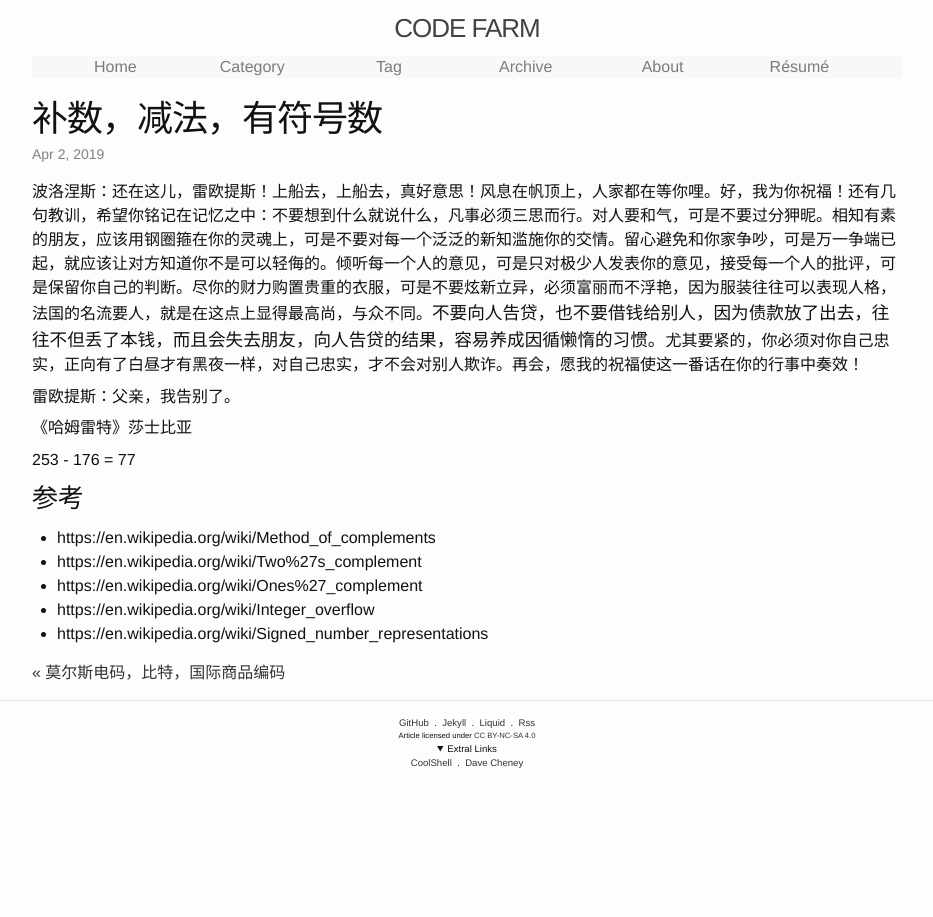
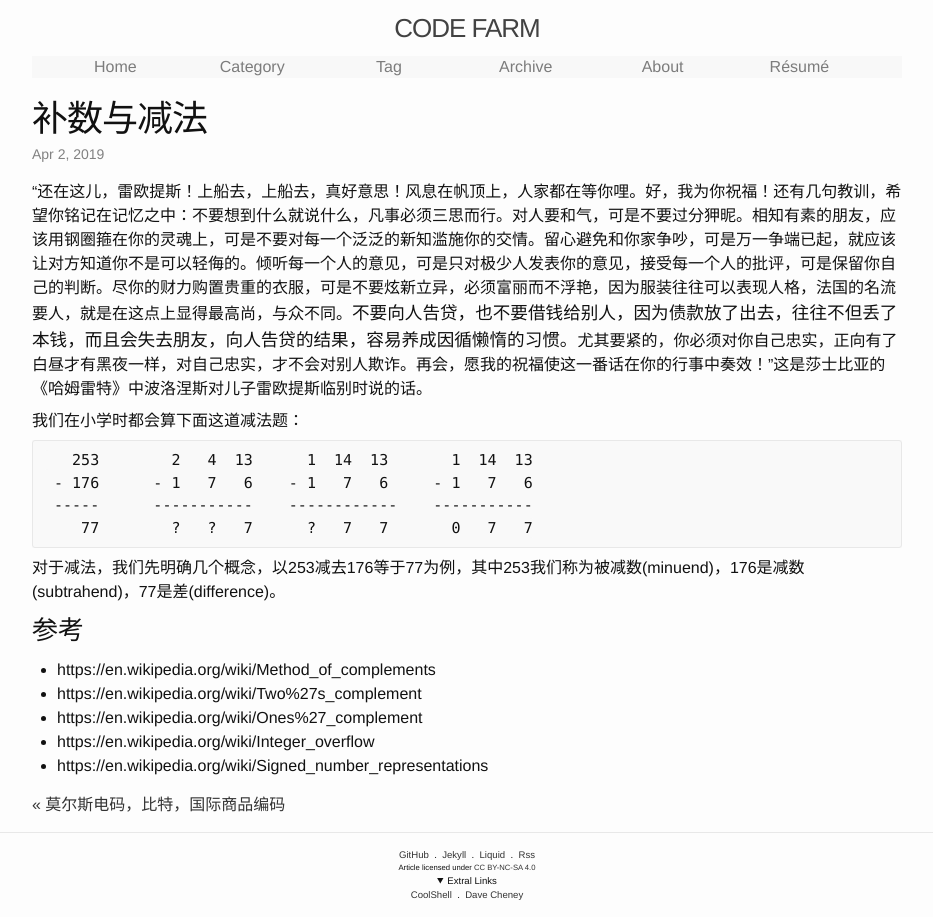
Before and after one commit to ousiax/ousiax.github.io, a Jekyll site: the page built from _posts/2019-04-02-subtraction-complement-signed-number.md, in a window 1280 px wide. Shown: the whole page, without its empty margins (173-1106 px from the left). Built offline with Jekyll 4.4.1, drawn with Linux system fonts in a browser that asks for light colours.

Commit message:
Update 2019-04-02-subtraction-complement-signed-number.md

````diff
--- a/_posts/2019-04-02-subtraction-complement-signed-number.md
+++ b/_posts/2019-04-02-subtraction-complement-signed-number.md
@@ -1,18 +1,23 @@
 ---
 layout: post
-title: 补数，减法，有符号数
+title: 补数与减法
 date: 2019-04-02 17:48:48 +0800
 categories: ['Programming']
 tags: ['Programming']
 ---
 
-波洛涅斯：还在这儿，雷欧提斯！上船去，上船去，真好意思！风息在帆顶上，人家都在等你哩。好，我为你祝福！还有几句教训，希望你铭记在记忆之中：不要想到什么就说什么，凡事必须三思而行。对人要和气，可是不要过分狎昵。相知有素的朋友，应该用钢圈箍在你的灵魂上，可是不要对每一个泛泛的新知滥施你的交情。留心避免和你家争吵，可是万一争端已起，就应该让对方知道你不是可以轻侮的。倾听每一个人的意见，可是只对极少人发表你的意见，接受每一个人的批评，可是保留你自己的判断。尽你的财力购置贵重的衣服，可是不要炫新立异，必须富丽而不浮艳，因为服装往往可以表现人格，法国的名流要人，就是在这点上显得最高尚，与众不同。**不要向人告贷，也不要借钱给别人，因为债款放了出去，往往不但丢了本钱，而且会失去朋友，向人告贷的结果，容易养成因循懒惰的习惯。**尤其要紧的，你必须对你自己忠实，正向有了白昼才有黑夜一样，对自己忠实，才不会对别人欺诈。再会，愿我的祝福使这一番话在你的行事中奏效！
+“还在这儿，雷欧提斯！上船去，上船去，真好意思！风息在帆顶上，人家都在等你哩。好，我为你祝福！还有几句教训，希望你铭记在记忆之中：不要想到什么就说什么，凡事必须三思而行。对人要和气，可是不要过分狎昵。相知有素的朋友，应该用钢圈箍在你的灵魂上，可是不要对每一个泛泛的新知滥施你的交情。留心避免和你家争吵，可是万一争端已起，就应该让对方知道你不是可以轻侮的。倾听每一个人的意见，可是只对极少人发表你的意见，接受每一个人的批评，可是保留你自己的判断。尽你的财力购置贵重的衣服，可是不要炫新立异，必须富丽而不浮艳，因为服装往往可以表现人格，法国的名流要人，就是在这点上显得最高尚，与众不同。**不要向人告贷，也不要借钱给别人，因为债款放了出去，往往不但丢了本钱，而且会失去朋友，向人告贷的结果，容易养成因循懒惰的习惯。**尤其要紧的，你必须对你自己忠实，正向有了白昼才有黑夜一样，对自己忠实，才不会对别人欺诈。再会，愿我的祝福使这一番话在你的行事中奏效！”这是莎士比亚的《哈姆雷特》中波洛涅斯对儿子雷欧提斯临别时说的话。
 
-雷欧提斯：父亲，我告别了。
+我们在小学时都会算下面这道减法题：
 
-《哈姆雷特》莎士比亚
+```
+   253        2   4  13      1  14  13       1  14  13
+ - 176      - 1   7   6    - 1   7   6     - 1   7   6
+ -----      -----------    ------------    -----------
+    77        ?   ?   7      ?   7   7       0   7   7
+```
 
-253 - 176 = 77
+对于减法，我们先明确几个概念，以253减去176等于77为例，其中253我们称为被减数(minuend)，176是减数(subtrahend)，77是差(difference)。
 
 ### 参考
 
````
